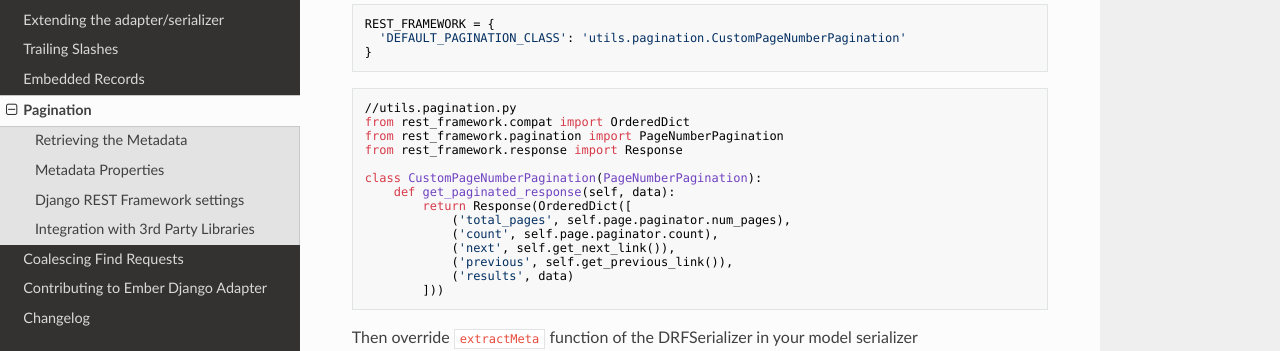
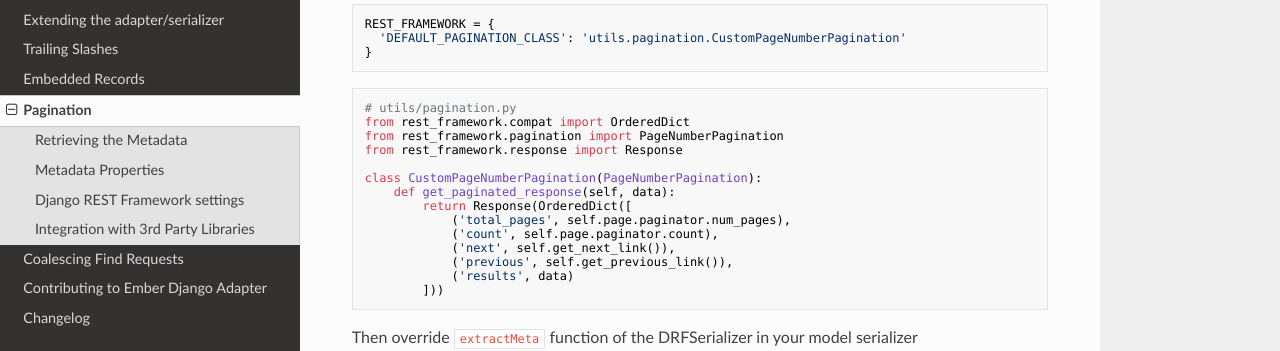
Before and after one commit to dustinfarris/ember-django-adapter, an MkDocs documentation site: the page built from docs/pagination.md, in a window 1280 px wide and 900 px high, scrolled down 1924 px. Shown: the part 159-510 px from the top of the window. Built offline with MkDocs 1.6.1, drawn with Linux system fonts in a browser that asks for light colours; nearby versions of some CDN libraries; old or Windows-style settings are respelled for this version of MkDocs.

Commit message:
path for python file as comment

````diff
--- a/docs/pagination.md
+++ b/docs/pagination.md
@@ -105,7 +105,7 @@
 ```
 
 ```python
-//utils.pagination.py
+# utils/pagination.py
 from rest_framework.compat import OrderedDict
 from rest_framework.pagination import PageNumberPagination
 from rest_framework.response import Response
````
